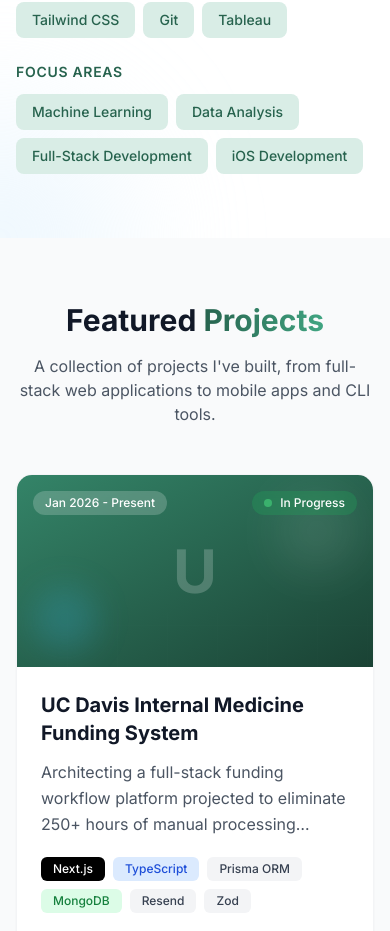
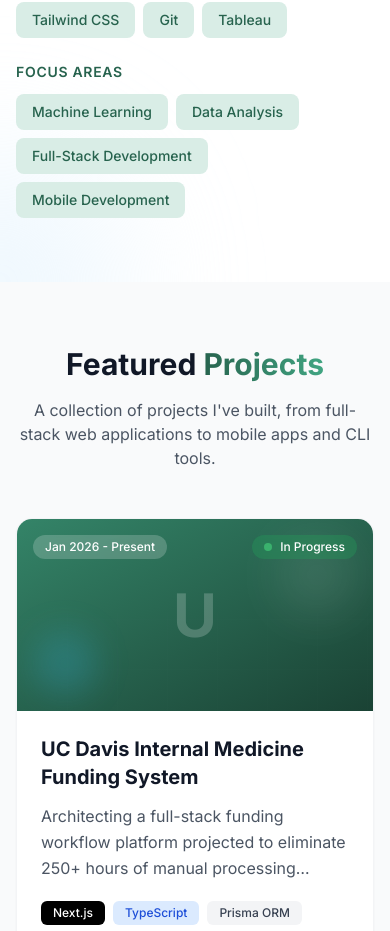
Before and after one commit to Lumiho/personal_web, a Next.js app: page / in a window 390 px wide. Shown: the part 2690-3621 px from the top of the page. Built offline with nearby package versions, Linux system fonts and the light colour scheme.

Commit message:
Change iOS Development to Mobile Development

```diff
--- a/components/About.tsx
+++ b/components/About.tsx
@@ -4,7 +4,7 @@
   languages: ['Python', 'TypeScript', 'JavaScript', 'Java', 'C/C++', 'Rust', 'Swift', 'R', 'Haskell'],
   frameworks: ['React', 'Next.js', 'Node.js', 'SwiftUI', 'React Native'],
   tools: ['SQL/SQLite', 'MongoDB', 'Prisma ORM', 'Tailwind CSS', 'Git', 'Tableau'],
-  areas: ['Machine Learning', 'Data Analysis', 'Full-Stack Development', 'iOS Development'],
+  areas: ['Machine Learning', 'Data Analysis', 'Full-Stack Development', 'Mobile Development'],
 }
 
 const interests = [
```
Also changed, not shown: .claude/settings.local.json.
